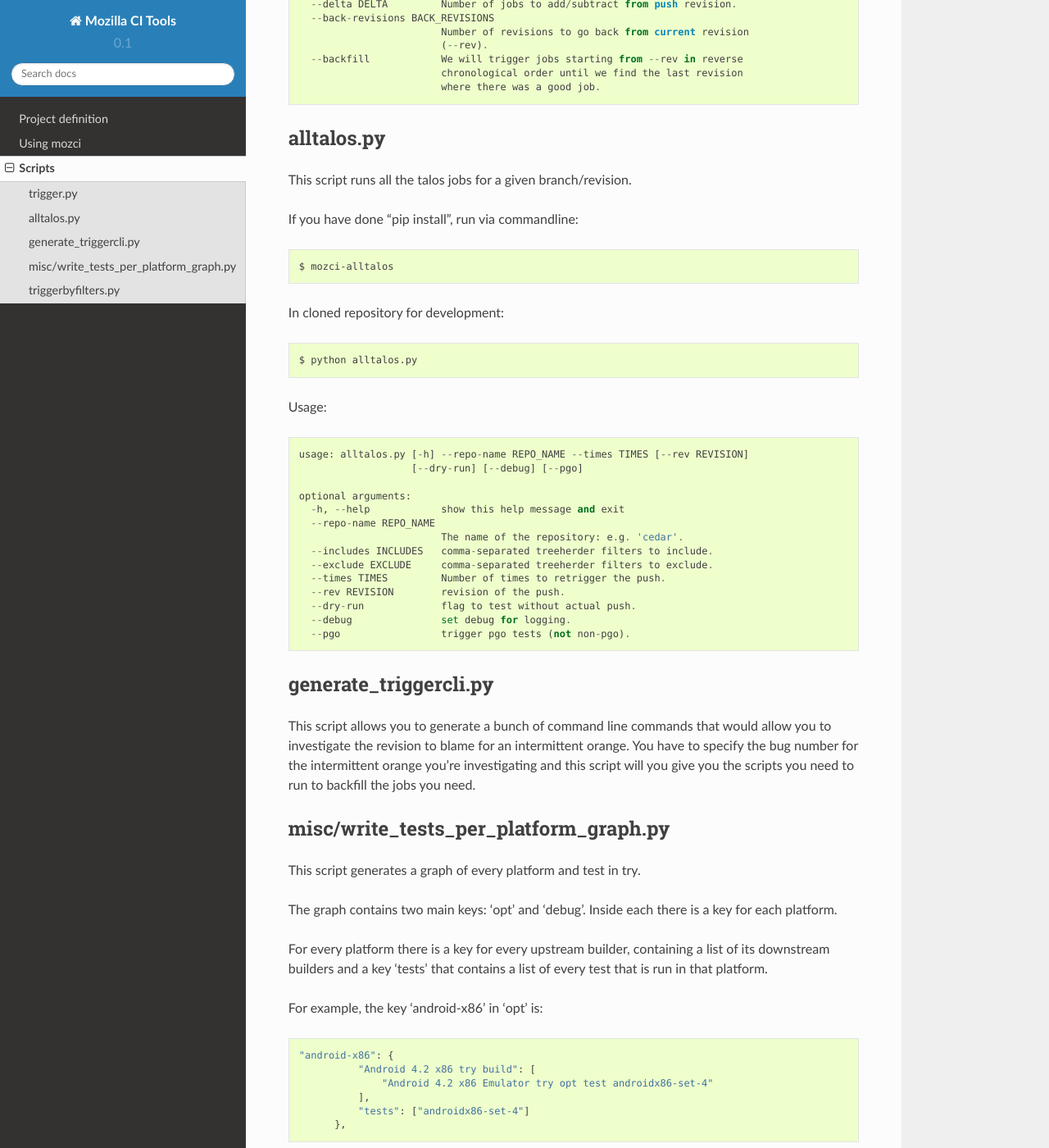
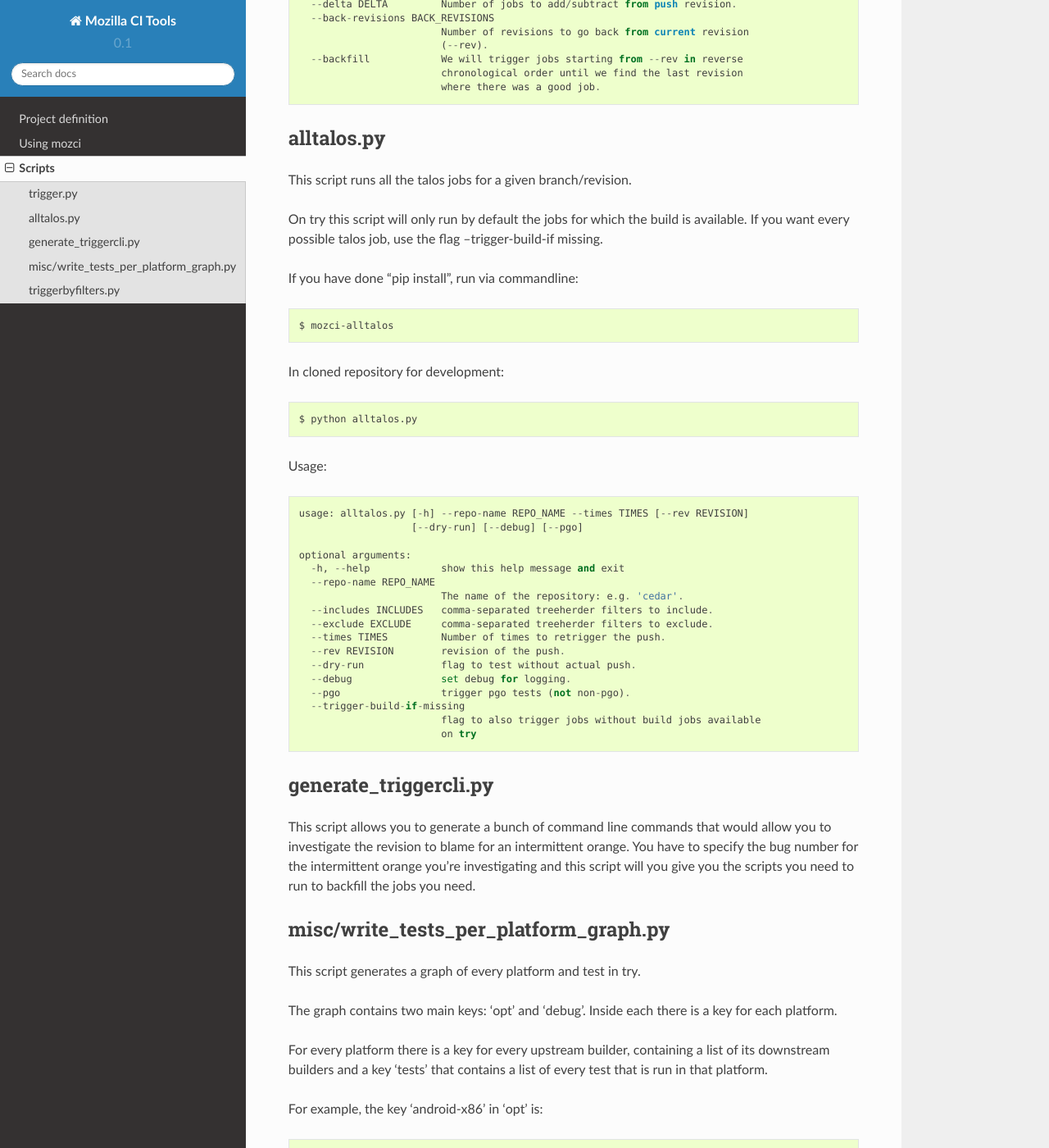
Before and after one commit to mozilla/mozilla_ci_tools, a Sphinx documentation site: the page built from docs/scripts.rst, in a window 1280 px wide and 1400 px high, scrolled down 1239 px. Shown: the whole window at 82% size. Built offline with Sphinx 7.4.7 and the Read the Docs theme 2.0.0, drawn with Linux system fonts in a browser that asks for light colours.

Commit message:
Documenting --trigger-build-if-missing

```diff
--- a/docs/scripts.rst
+++ b/docs/scripts.rst
@@ -64,6 +64,8 @@ alltalos.py
 ^^^^^^^^^^^
 This script runs all the talos jobs for a given branch/revision.
 
+On try this script will only run by default the jobs for which the build is available. If you want every possible talos job, use the flag --trigger-build-if missing.
+
 If you have done "pip install", run via commandline::
 
   $ mozci-alltalos
@@ -88,7 +90,9 @@ Usage::
     --dry-run             flag to test without actual push.
     --debug               set debug for logging.
     --pgo                 trigger pgo tests (not non-pgo).
-
+    --trigger-build-if-missing
+                          flag to also trigger jobs without build jobs available
+                          on try
 generate_triggercli.py
 ^^^^^^^^^^^^^^^^^^^^^^
 This script allows you to generate a bunch of command line commands that would allow you to investigate
```
